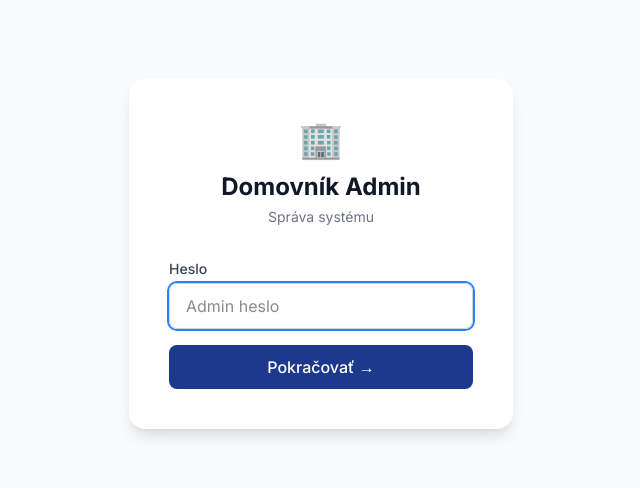
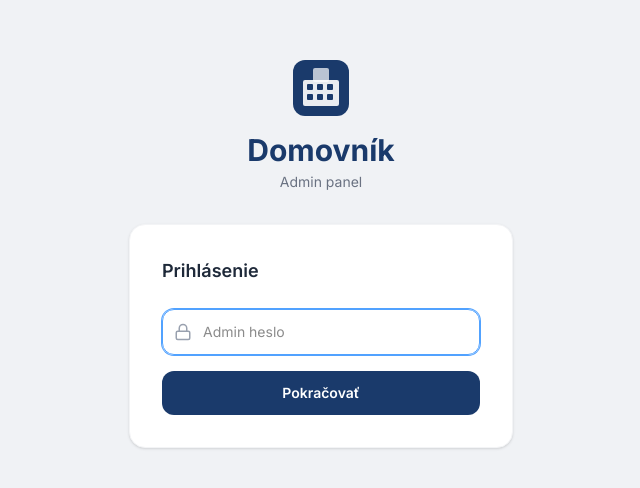
Before and after one commit to MHrtanek/domovnik-admin, a Next.js app: page /login in a window 1280 px wide. Shown: the part 146-634 px from the top of the page, without its empty margins (319-959 px from the left). Built offline with nearby package versions, Linux system fonts and the light colour scheme.

Commit message:
Redesign to match main app style

```diff
--- a/app/login/page.tsx
+++ b/app/login/page.tsx
@@ -48,71 +48,95 @@ export default function LoginPage() {
   }
 
   return (
-    <div className="min-h-screen bg-gray-50 flex items-center justify-center">
-      <div className="bg-white rounded-2xl shadow-lg p-10 w-full max-w-sm">
-        <div className="text-center mb-8">
-          <div className="text-4xl mb-3">🏢</div>
-          <h1 className="text-2xl font-bold text-gray-900">Domovník Admin</h1>
-          <p className="text-gray-500 text-sm mt-1">
-            {step === 'password' ? 'Správa systému' : 'Dvojfaktorové overenie'}
-          </p>
+    <div style={{ backgroundColor: '#f0f2f5' }} className="min-h-screen flex flex-col items-center justify-center">
+      {/* Logo */}
+      <div className="text-center mb-8">
+        <div className="flex justify-center mb-4">
+          <svg width="56" height="56" viewBox="0 0 56 56" fill="none">
+            <rect width="56" height="56" rx="12" fill="#1a3a6b"/>
+            <rect x="10" y="20" width="36" height="26" rx="2" fill="white" fillOpacity="0.9"/>
+            <rect x="14" y="24" width="6" height="6" rx="1" fill="#1a3a6b"/>
+            <rect x="24" y="24" width="6" height="6" rx="1" fill="#1a3a6b"/>
+            <rect x="34" y="24" width="6" height="6" rx="1" fill="#1a3a6b"/>
+            <rect x="14" y="34" width="6" height="6" rx="1" fill="#1a3a6b"/>
+            <rect x="24" y="34" width="6" height="6" rx="1" fill="#1a3a6b"/>
+            <rect x="34" y="34" width="6" height="6" rx="1" fill="#1a3a6b"/>
+            <rect x="20" y="8" width="16" height="14" rx="2" fill="white" fillOpacity="0.7"/>
+          </svg>
         </div>
+        <h1 style={{ color: '#1a3a6b' }} className="text-3xl font-bold">Domovník</h1>
+        <p className="text-gray-500 text-sm mt-1">
+          {step === 'password' ? 'Admin panel' : 'Dvojfaktorové overenie'}
+        </p>
+      </div>
+
+      {/* Karta */}
+      <div className="bg-white rounded-2xl shadow-sm border border-gray-100 p-8 w-full max-w-sm">
+        <h2 className="text-lg font-semibold text-gray-800 mb-6">
+          {step === 'password' ? 'Prihlásenie' : 'Overenie identity'}
+        </h2>
 
         {step === 'password' ? (
           <form onSubmit={handlePassword} className="space-y-4">
-            <div>
-              <label className="block text-sm font-medium text-gray-700 mb-1">Heslo</label>
+            <div className="relative">
+              <div className="absolute left-3 top-1/2 -translate-y-1/2 text-gray-400">
+                <svg width="18" height="18" viewBox="0 0 24 24" fill="none" stroke="currentColor" strokeWidth="2">
+                  <rect x="3" y="11" width="18" height="11" rx="2"/>
+                  <path d="M7 11V7a5 5 0 0 1 10 0v4"/>
+                </svg>
+              </div>
               <input
                 type="password"
                 value={password}
                 onChange={(e) => setPassword(e.target.value)}
-                className="w-full border border-gray-300 rounded-lg px-4 py-2.5 focus:outline-none focus:ring-2 focus:ring-blue-500"
+                className="w-full border border-gray-200 rounded-xl pl-10 pr-4 py-3 text-sm focus:outline-none focus:border-blue-400 focus:ring-1 focus:ring-blue-400"
                 placeholder="Admin heslo"
                 required
                 autoFocus
               />
             </div>
-            {error && <p className="text-red-500 text-sm text-center">{error}</p>}
+            {error && <p className="text-red-500 text-xs text-center">{error}</p>}
             <button
               type="submit"
               disabled={loading}
-              className="w-full bg-blue-900 text-white rounded-lg py-2.5 font-medium hover:bg-blue-800 transition disabled:opacity-50"
+              style={{ backgroundColor: '#1a3a6b' }}
+              className="w-full text-white rounded-xl py-3 text-sm font-semibold hover:opacity-90 transition disabled:opacity-50"
             >
-              {loading ? 'Overujem...' : 'Pokračovať →'}
+              {loading ? 'Overujem...' : 'Pokračovať'}
             </button>
           </form>
         ) : (
           <form onSubmit={handleTotp} className="space-y-4">
-            <div className="bg-blue-50 rounded-lg p-4 text-center">
+            <div className="bg-blue-50 rounded-xl p-4 text-center">
               <p className="text-sm text-blue-700">
                 Otvorte <strong>Google Authenticator</strong> a zadajte kód pre <strong>Domovník Admin</strong>
               </p>
             </div>
             <div>
-              <label className="block text-sm font-medium text-gray-700 mb-1">6-ciferný kód</label>
               <input
                 type="text"
                 value={totpCode}
                 onChange={(e) => setTotpCode(e.target.value.replace(/\D/g, '').slice(0, 6))}
-                className="w-full border border-gray-300 rounded-lg px-4 py-2.5 focus:outline-none focus:ring-2 focus:ring-blue-500 text-center text-2xl tracking-widest font-mono"
+                className="w-full border border-gray-200 rounded-xl px-4 py-3 text-center text-2xl tracking-widest font-mono focus:outline-none focus:border-blue-400 focus:ring-1 focus:ring-blue-400"
                 placeholder="000000"
                 maxLength={6}
                 required
                 autoFocus
               />
             </div>
-            {error && <p className="text-red-500 text-sm text-center">{error}</p>}
+            {error && <p className="text-red-500 text-xs text-center">{error}</p>}
             <button
               type="submit"
               disabled={loading || totpCode.length !== 6}
-              className="w-full bg-blue-900 text-white rounded-lg py-2.5 font-medium hover:bg-blue-800 transition disabled:opacity-50"
+              style={{ backgroundColor: '#1a3a6b' }}
+              className="w-full text-white rounded-xl py-3 text-sm font-semibold hover:opacity-90 transition disabled:opacity-50"
             >
               {loading ? 'Overujem...' : 'Prihlásiť sa'}
             </button>
             <button
               type="button"
               onClick={() => { setStep('password'); setError('') }}
-              className="w-full text-gray-500 text-sm hover:text-gray-700 transition"
+              className="w-full text-gray-400 text-sm hover:text-gray-600 transition"
             >
               ← Späť
             </button>
--- a/components/Sidebar.tsx
+++ b/components/Sidebar.tsx
@@ -4,11 +4,59 @@ import Link from 'next/link'
 import { usePathname, useRouter } from 'next/navigation'
 
 const navItems = [
-  { href: '/', label: 'Dashboard', icon: '📊' },
-  { href: '/requests', label: 'Žiadosti', icon: '📋' },
-  { href: '/buildings', label: 'Budovy', icon: '🏢' },
-  { href: '/managers', label: 'Správcovia', icon: '👔' },
-  { href: '/residents', label: 'Obyvatelia', icon: '👥' },
+  {
+    href: '/',
+    label: 'Dashboard',
+    icon: (
+      <svg width="18" height="18" viewBox="0 0 24 24" fill="none" stroke="currentColor" strokeWidth="2">
+        <rect x="3" y="3" width="7" height="7"/><rect x="14" y="3" width="7" height="7"/>
+        <rect x="3" y="14" width="7" height="7"/><rect x="14" y="14" width="7" height="7"/>
+      </svg>
+    ),
+  },
+  {
+    href: '/requests',
+    label: 'Žiadosti',
+    icon: (
+      <svg width="18" height="18" viewBox="0 0 24 24" fill="none" stroke="currentColor" strokeWidth="2">
+        <path d="M14 2H6a2 2 0 0 0-2 2v16a2 2 0 0 0 2 2h12a2 2 0 0 0 2-2V8z"/>
+        <polyline points="14 2 14 8 20 8"/><line x1="9" y1="13" x2="15" y2="13"/>
+        <line x1="9" y1="17" x2="15" y2="17"/>
+      </svg>
+    ),
+  },
+  {
+    href: '/buildings',
+    label: 'Budovy',
+    icon: (
+      <svg width="18" height="18" viewBox="0 0 24 24" fill="none" stroke="currentColor" strokeWidth="2">
+        <path d="M3 9l9-7 9 7v11a2 2 0 0 1-2 2H5a2 2 0 0 1-2-2z"/>
+        <polyline points="9 22 9 12 15 12 15 22"/>
+      </svg>
+    ),
+  },
+  {
+    href: '/managers',
+    label: 'Správcovia',
+    icon: (
+      <svg width="18" height="18" viewBox="0 0 24 24" fill="none" stroke="currentColor" strokeWidth="2">
+        <path d="M20 21v-2a4 4 0 0 0-4-4H8a4 4 0 0 0-4 4v2"/>
+        <circle cx="12" cy="7" r="4"/>
+      </svg>
+    ),
+  },
+  {
+    href: '/residents',
+    label: 'Obyvatelia',
+    icon: (
+      <svg width="18" height="18" viewBox="0 0 24 24" fill="none" stroke="currentColor" strokeWidth="2">
+        <path d="M17 21v-2a4 4 0 0 0-4-4H5a4 4 0 0 0-4 4v2"/>
+        <circle cx="9" cy="7" r="4"/>
+        <path d="M23 21v-2a4 4 0 0 0-3-3.87"/>
+        <path d="M16 3.13a4 4 0 0 1 0 7.75"/>
+      </svg>
+    ),
+  },
 ]
 
 export default function Sidebar() {
@@ -21,39 +69,62 @@ export default function Sidebar() {
   }
 
   return (
-    <aside className="w-64 bg-blue-900 min-h-screen flex flex-col">
-      <div className="p-6 border-b border-blue-800">
-        <div className="text-2xl mb-1">🏢</div>
-        <h1 className="text-white font-bold text-lg">Domovník</h1>
-        <p className="text-blue-300 text-xs">Admin panel</p>
+    <aside style={{ backgroundColor: '#1a3a6b' }} className="w-60 min-h-screen flex flex-col">
+      {/* Logo */}
+      <div className="px-6 py-6 border-b border-white/10">
+        <div className="flex items-center gap-3">
+          <svg width="32" height="32" viewBox="0 0 56 56" fill="none">
+            <rect width="56" height="56" rx="10" fill="white" fillOpacity="0.15"/>
+            <rect x="10" y="20" width="36" height="26" rx="2" fill="white" fillOpacity="0.9"/>
+            <rect x="14" y="24" width="6" height="6" rx="1" fill="#1a3a6b"/>
+            <rect x="24" y="24" width="6" height="6" rx="1" fill="#1a3a6b"/>
+            <rect x="34" y="24" width="6" height="6" rx="1" fill="#1a3a6b"/>
+            <rect x="14" y="34" width="6" height="6" rx="1" fill="#1a3a6b"/>
+            <rect x="24" y="34" width="6" height="6" rx="1" fill="#1a3a6b"/>
+            <rect x="34" y="34" width="6" height="6" rx="1" fill="#1a3a6b"/>
+            <rect x="20" y="8" width="16" height="14" rx="2" fill="white" fillOpacity="0.7"/>
+          </svg>
+          <div>
+            <div className="text-white font-bold text-base">Domovník</div>
+            <div className="text-white/50 text-xs">Admin panel</div>
+          </div>
+        </div>
       </div>
 
-      <nav className="flex-1 p-4 space-y-1">
+      {/* Nav */}
+      <nav className="flex-1 px-3 py-4 space-y-0.5">
         {navItems.map((item) => {
           const isActive = pathname === item.href
           return (
             <Link
               key={item.href}
               href={item.href}
-              className={`flex items-center gap-3 px-4 py-2.5 rounded-lg text-sm font-medium transition ${
+              className={`flex items-center gap-3 px-3 py-2.5 rounded-xl text-sm font-medium transition ${
                 isActive
                   ? 'bg-white text-blue-900'
-                  : 'text-blue-100 hover:bg-blue-800'
+                  : 'text-white/70 hover:bg-white/10 hover:text-white'
               }`}
             >
-              <span>{item.icon}</span>
+              <span className={isActive ? 'text-blue-900' : 'text-white/60'}>
+                {item.icon}
+              </span>
               {item.label}
             </Link>
           )
         })}
       </nav>
 
-      <div className="p-4 border-t border-blue-800">
+      {/* Logout */}
+      <div className="px-3 py-4 border-t border-white/10">
         <button
           onClick={handleLogout}
-          className="w-full text-left flex items-center gap-3 px-4 py-2.5 rounded-lg text-sm text-blue-200 hover:bg-blue-800 transition"
+          className="w-full flex items-center gap-3 px-3 py-2.5 rounded-xl text-sm text-white/60 hover:bg-white/10 hover:text-white transition"
         >
-          <span>🚪</span>
+          <svg width="18" height="18" viewBox="0 0 24 24" fill="none" stroke="currentColor" strokeWidth="2">
+            <path d="M9 21H5a2 2 0 0 1-2-2V5a2 2 0 0 1 2-2h4"/>
+            <polyline points="16 17 21 12 16 7"/>
+            <line x1="21" y1="12" x2="9" y2="12"/>
+          </svg>
           Odhlásiť sa
         </button>
       </div>
```
